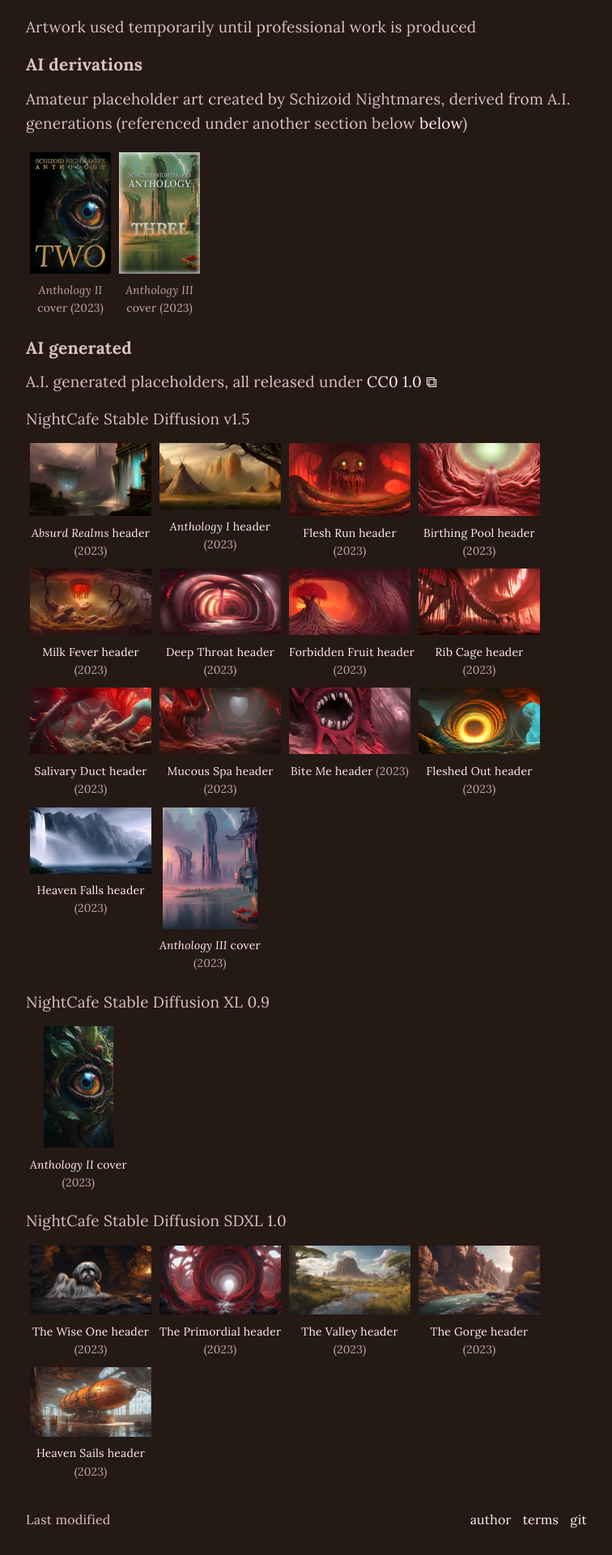
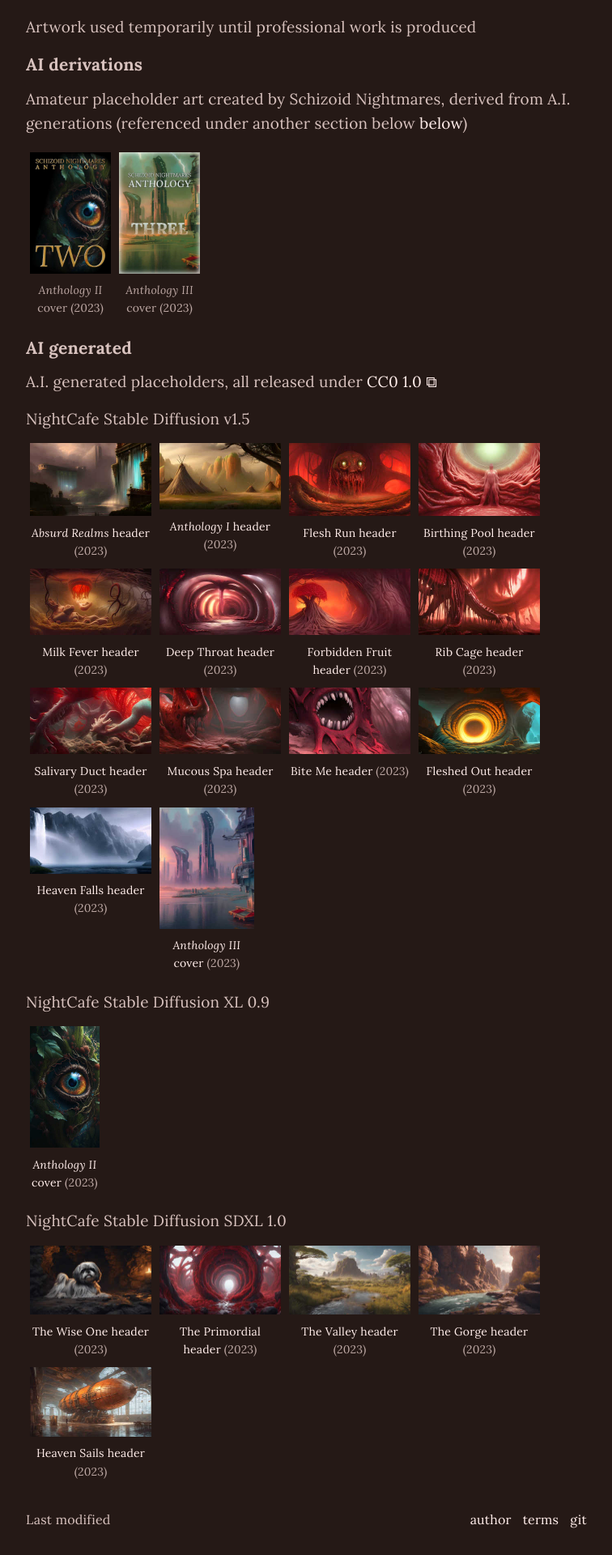
Before and after one commit to schizoidnightmares/absurdrealms.com, a Jekyll site: the page built from gallery.md, in a window 1280 px wide. Shown: the part 1303-3223 px from the top of the page at 81% size, without its empty margins (258-1014 px from the left). Built offline with Jekyll 4.4.1, drawn with Linux system fonts in a browser that asks for light colours.

Commit message:
fixing white-space

```diff
--- a/assets/css/style.scss
+++ b/assets/css/style.scss
@@ -165,7 +165,10 @@ code { white-space: nowrap; }
         max-height: 150px;
         max-width: 150px;
     }
-    p { margin: .1rem 0; }
+    p {
+        margin: .1rem 0;
+        a { white-space: normal; }
+    }
 }
 
 .feature {
```
